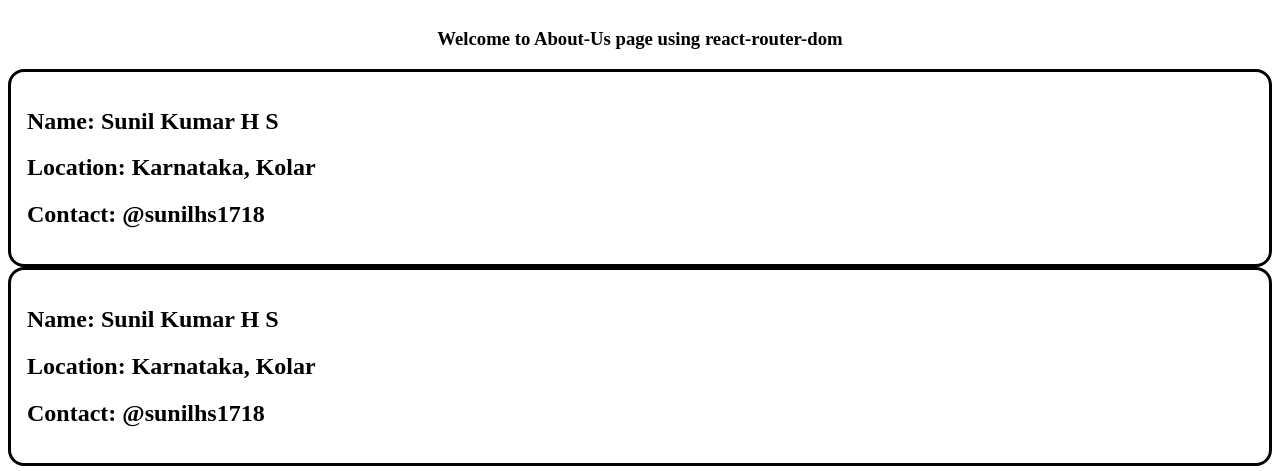
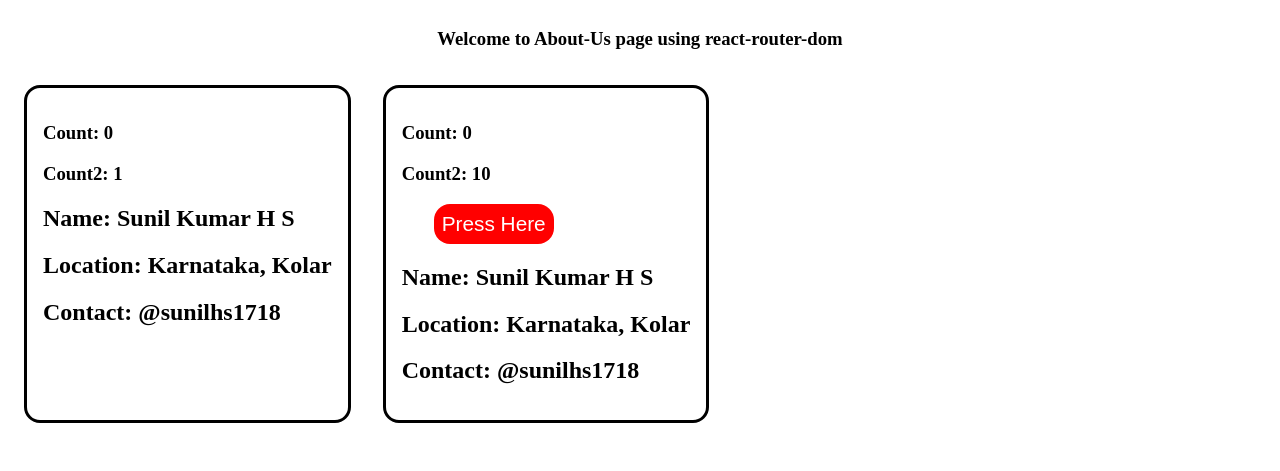
Before and after one commit to sunilkumarhs/NamasteReact, a React (Vite) app: page /about in a window 1280 px wide. Shown: the part 380-851 px from the top of the page. After the commit the page ends 827 px from the top, so only its background shows below. Built offline with nearby package versions, Linux system fonts and the light colour scheme.

Commit message:
class componets props

```diff
--- a/index.css
+++ b/index.css
@@ -124,4 +124,9 @@
   border: 0.2rem solid black;
 border-radius: 1rem;
 padding: 1rem;
+margin: 1rem;
 }
+.userCardContainer {
+  display: flex;
+  flex-wrap: wrap;
+}
--- a/src/components/About.js
+++ b/src/components/About.js
@@ -8,7 +8,7 @@ const About = () => {
         <h1>About-Us</h1>
         <h3>Welcome to About-Us page using react-router-dom</h3>
       </div>
-      <div>
+      <div className="userCardContainer">
         <User name={"Sunil Kumar H S"} location={"Karnataka, Kolar"} />
         <UserClass name={"Sunil Kumar H S"} location={"Karnataka, Kolar"} />
       </div>
--- a/src/components/User.js
+++ b/src/components/User.js
@@ -1,6 +1,12 @@
+import { useState } from "react";
+
 const User = (props) => {
+  const [count] = useState(0);
+  const [count2] = useState(1);
   return (
     <div className="user">
+      <h3>Count: {count}</h3>
+      <h3>Count2: {count2}</h3>
       <h2>Name: {props.name}</h2>
       <h2>Location: {props.location}</h2>
       <h2>Contact: @sunilhs1718</h2>
--- a/src/components/UserClass.js
+++ b/src/components/UserClass.js
@@ -2,11 +2,40 @@ import React from "react";
 class UserClass extends React.Component {
   constructor(props) {
     super(props);
+    this.state = {
+        count : 0,
+        count2 : 10
+    }
   }
   render() {
     const { name, location } = this.props;
+    const {count, count2} = this.state;
     return (
       <div className="user">
+        <h3>Count: {count}</h3>
+        <h3>Count2: {count2}</h3>
+        <button
+          style={{
+            cursor: "pointer",
+            fontSize: "1.3rem",
+            color: "white",
+            backgroundColor: "red",
+            borderRadius: "1rem",
+            border: "none",
+            margin: "0rem 2rem",
+            padding: "0.5rem",
+          }}
+          onClick={() => {
+            if (this.state.count2 != 0) {
+              this.setState({
+                count: this.state.count + 1,
+                count2: this.state.count2 - 1,
+              });
+            }
+          }}
+        >
+          Press Here
+        </button>
         <h2>Name: {name}</h2>
         <h2>Location: {location}</h2>
         <h2>Contact: @sunilhs1718</h2>
```
